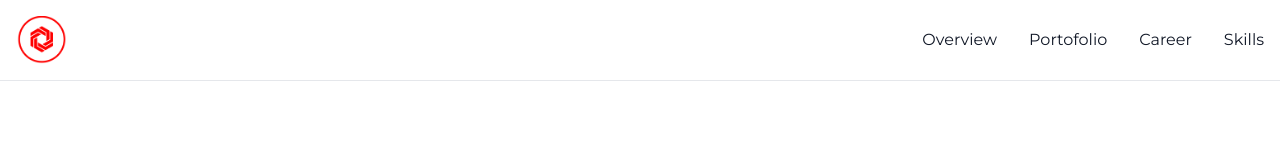
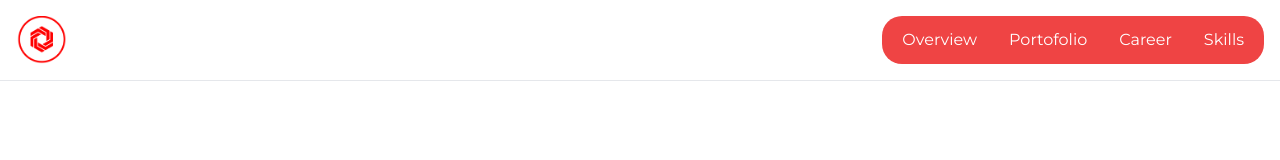
Before and after one commit to Chandralaksana22/portofolio-chandra, a Vue app: page / in a window 1280 px wide. Shown: the top 160 px of the page. Built offline with nearby package versions, Linux system fonts and the light colour scheme.

Commit message:
Update : Update Navbar

```diff
--- a/src/components/Navigation/Navbar.vue
+++ b/src/components/Navigation/Navbar.vue
@@ -12,18 +12,18 @@
         </svg>
     </button>
     <div class="hidden w-full md:block md:w-auto" id="navbar-default">
-      <ul class="font-medium flex flex-col p-4 md:p-0 mt-4 border border-gray-100 rounded-lg bg-gray-50 md:flex-row md:space-x-8 md:mt-0 md:border-0 md:bg-white dark:bg-gray-800 md:dark:bg-gray-900 dark:border-gray-700">
-        <li>
-        <a href="#" class="block py-2 pl-3 pr-4 text-gray-900 rounded hover:bg-gray-100 md:hover:bg-transparent md:hover:text-red-500 md:p-0 md:dark:hover:text-white dark:text-white dark:hover:bg-gray-700 dark:hover:text-white md:dark:hover:bg-transparent dark:border-gray-700">Overview</a>
+      <ul class="bg-red-500 font-medium flex flex-col p-4 md:p-0 mt-4 border border-gray-100 rounded-[20px] md:flex-row md:space-x-8 md:mt-0 md:border-0 text-white">
+      <li class="py-3 pl-5">
+        <a href="#" class="block text-white py-2 pl-3 pr-4 text-gray-900 rounded hover:bg-gray-100 md:hover:bg-transparent md:hover:text-white md:p-0 md:dark:hover:text-white dark:text-white dark:hover:bg-gray-700 dark:hover:text-white md:dark:hover:bg-transparent dark:border-gray-700">Overview</a>
       </li>
-      <li>
-        <a href="#" class="block py-2 pl-3 pr-4 text-gray-900 rounded hover:bg-gray-100 md:hover:bg-transparent md:hover:text-red-500 md:p-0 md:dark:hover:text-white dark:text-white dark:hover:bg-gray-700 dark:hover:text-white md:dark:hover:bg-transparent dark:border-gray-700">Portofolio</a>
+      <li class="py-3">
+        <a href="#" class="block text-white py-2 pl-3 pr-4 text-gray-900 rounded hover:bg-gray-100 md:hover:bg-transparent md:hover:text-white md:p-0 md:dark:hover:text-white dark:text-white dark:hover:bg-gray-700 dark:hover:text-white md:dark:hover:bg-transparent dark:border-gray-700">Portofolio</a>
       </li>
-      <li>
-        <a href="#" class="block py-2 pl-3 pr-4 text-gray-900 rounded hover:bg-gray-100 md:hover:bg-transparent md:hover:text-red-500 md:p-0 md:dark:hover:text-white dark:text-white dark:hover:bg-gray-700 dark:hover:text-white md:dark:hover:bg-transparent dark:border-gray-700">Career</a>
+      <li class="py-3">
+        <a href="#" class="block text-white py-2 pl-3 pr-4 text-gray-900 rounded hover:bg-gray-100 md:hover:bg-transparent md:hover:text-white md:p-0 md:dark:hover:text-white dark:text-white dark:hover:bg-gray-700 dark:hover:text-white md:dark:hover:bg-transparent dark:border-gray-700">Career</a>
       </li>
-      <li>
-        <a href="#" class="block py-2 pl-3 pr-4 text-gray-900 rounded hover:bg-gray-100 md:hover:bg-transparent md:hover:text-red-500 md:p-0 md:dark:hover:text-white dark:text-white dark:hover:bg-gray-700 dark:hover:text-white md:dark:hover:bg-transparent dark:border-gray-700">Skills</a>
+      <li class="py-3 pr-5">
+        <a href="#" class="block text-white py-2 pl-3 pr-4 text-gray-900 rounded hover:bg-gray-100 md:hover:bg-transparent md:hover:text-white md:p-0 md:dark:hover:text-white dark:text-white dark:hover:bg-gray-700 dark:hover:text-white md:dark:hover:bg-transparent dark:border-gray-700">Skills</a>
       </li>
       </ul>
     </div>
```
